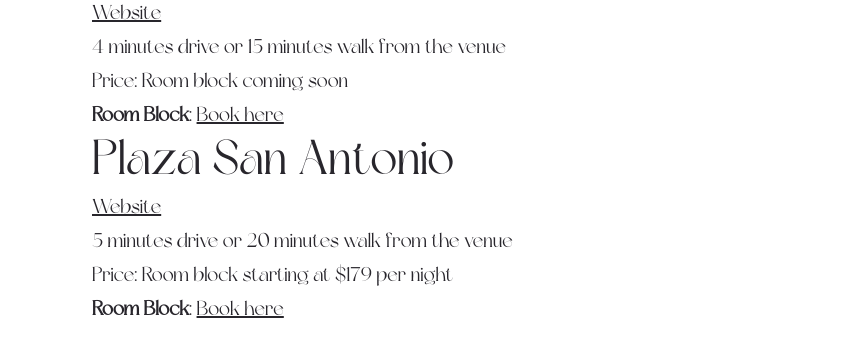
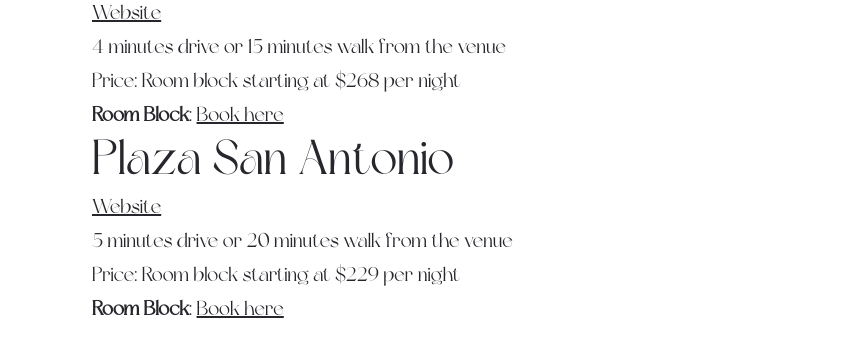
Before and after one commit to rileysklar/andie-riley-wedding, an Astro site: page /blog/hotel in a window 1280 px wide. Shown: the part 1097-1440 px from the top of the page, without its empty margins (208-1071 px from the left). Built offline with nearby package versions, Linux system fonts and the light colour scheme; Astro itself is replaced by a stand-in of ours.

Commit message:
updated pricing

```diff
--- a/src/content/blog/hotel.md
+++ b/src/content/blog/hotel.md
@@ -13,14 +13,14 @@ We have two room block options to choose from. Please feel free to use either of
 
 - [Website](https://santohotelsanantonio.com/)
 - 4 minutes drive or 15 minutes walk from the venue
-- Price: Room block coming soon
+- Price: Room block starting at $268 per night
 - **Room Block**: [Book here](https://book.passkey.com/event/50930958/owner/50752488/landing)
 
 ## Plaza San Antonio
 
 - [Website](https://www.marriott.com/hotels/travel/satpw-plaza-hotel-san-antonio/)
 - 5 minutes drive or 20 minutes walk from the venue
-- Price: Room block starting at $179 per night
+- Price: Room block starting at $229 per night
 - **Room Block**: [Book here](https://www.marriott.com/event-reservations/reservation-link.mi?id=1732043564935&key=GRP&guestreslink2=true)
 
 </div>
```
